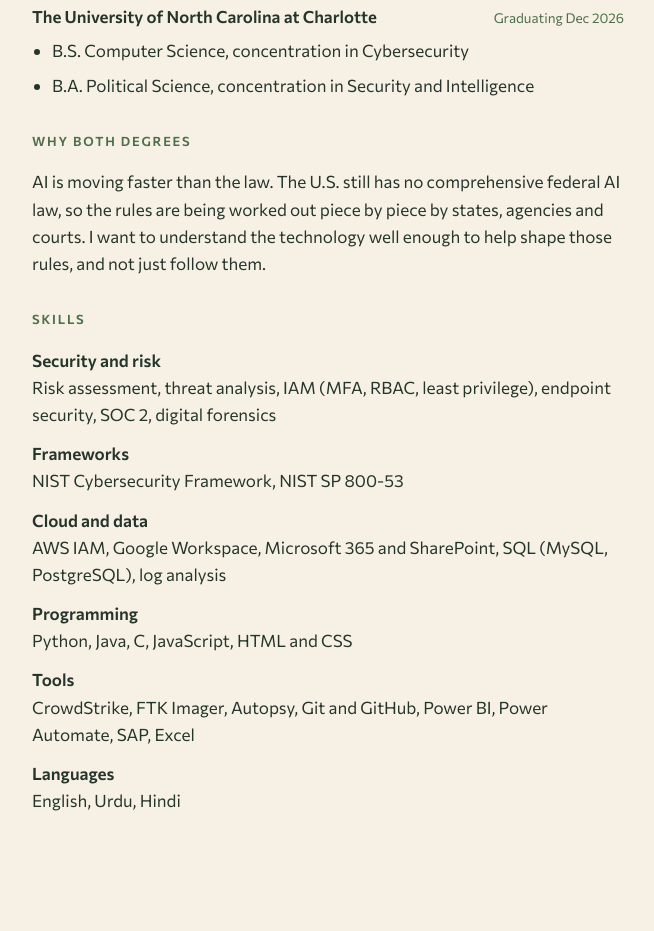
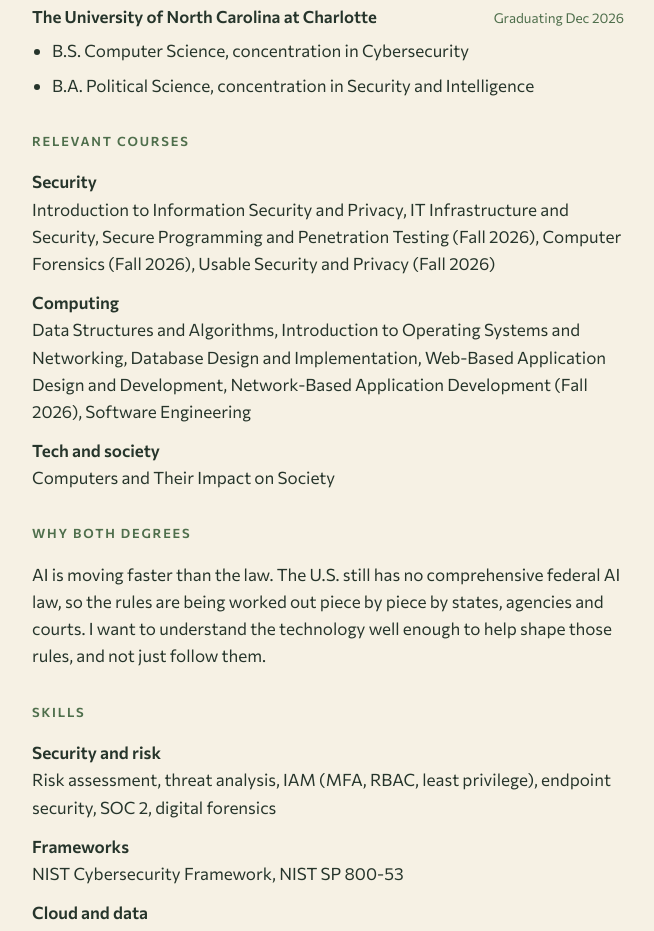
Before and after one commit to laleenS/laleen-cyber-portfolio, a plain HTML site: page index.html in a window 1280 px wide. Shown: the part 900-1831 px from the top of the page, without its empty margins (312-966 px from the left). Drawn offline with Linux system fonts and the light colour scheme.

Commit message:
Add relevant courses from the degree audit
Co-Authored-By: Claude Opus 5.5 <noreply@anthropic.com>
Claude-Session: https://claude.ai/code/session_0196YBsHMzfgAtWjcVi9MmkD

```diff
--- a/index.html
+++ b/index.html
@@ -107,6 +107,18 @@
           <li>B.A. Political Science, concentration in Security and Intelligence</li>
         </ul>
       </article>
+
+      <!-- RELEVANT COURSES: from Laleen's degree audit, Nov 2026.
+           When a Fall 2026 course is finished, remove "(Fall 2026)". -->
+      <h3>Relevant courses</h3>
+      <dl class="skills">
+        <dt>Security</dt>
+        <dd>Introduction to Information Security and Privacy, IT Infrastructure and Security, Secure Programming and Penetration Testing (Fall 2026), Computer Forensics (Fall 2026), Usable Security and Privacy (Fall 2026)</dd>
+        <dt>Computing</dt>
+        <dd>Data Structures and Algorithms, Introduction to Operating Systems and Networking, Database Design and Implementation, Web-Based Application Design and Development, Network-Based Application Development (Fall 2026), Software Engineering</dd>
+        <dt>Tech and society</dt>
+        <dd>Computers and Their Impact on Society</dd>
+      </dl>
 
       <!-- WHY BOTH: checked Nov 2026. If Congress passes a federal AI law, update this. -->
       <h3>Why both degrees</h3>
```
